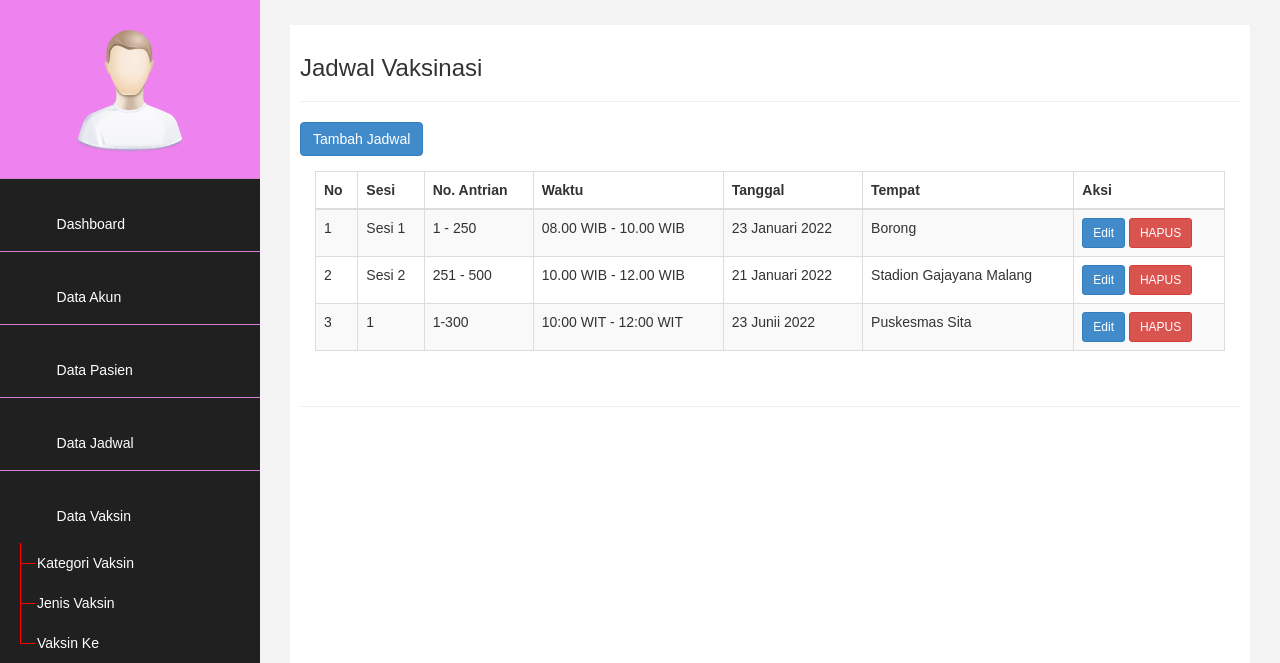
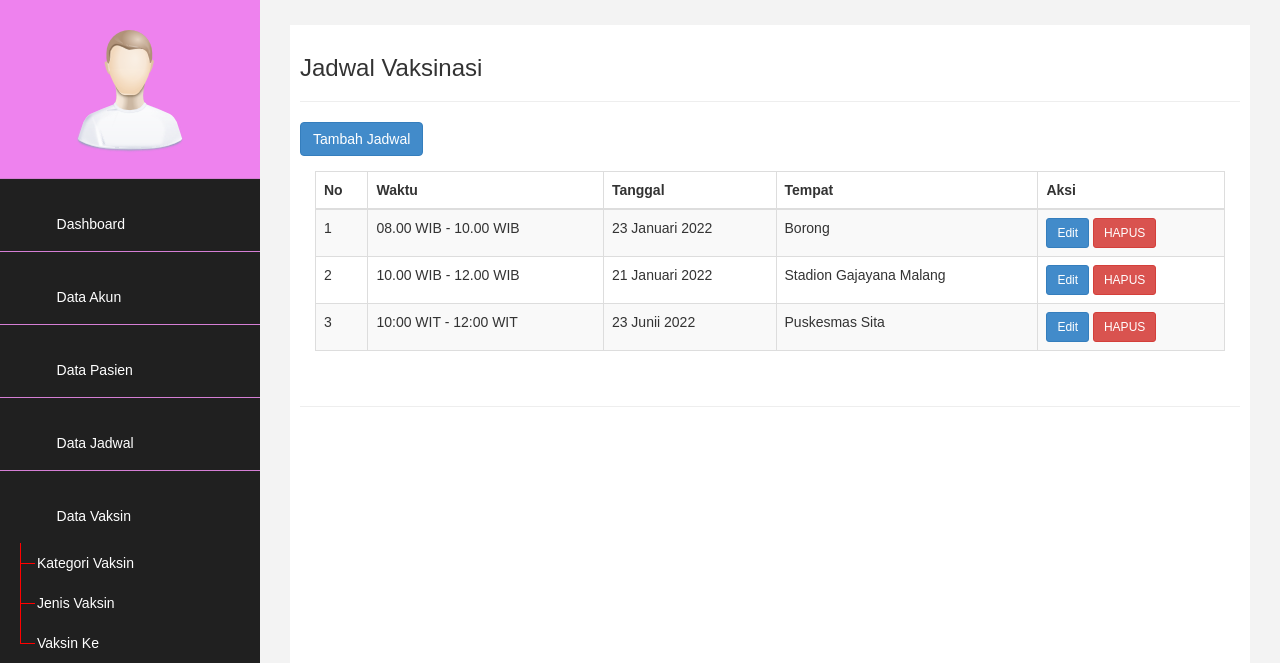
Before and after one commit to Lidiarati/skripsi_vaksinasi, a PHP site: page /html2pdf/halaman.php?page=jadwal in a window 1280 px wide. Shown: the part 60-723 px from the top of the page. Run offline with PHP 8.4, Linux system fonts and the light colour scheme; the visitor is signed in with stand-in values (Sample User, id 1); data comes from the database, SQL or seed files in the repository; some libraries are stand-ins or nearby versions; some web fonts are replaced.

Commit message:
first commit

```diff
--- a/edit_jadwal.php
+++ b/edit_jadwal.php
@@ -48,7 +48,7 @@
                 <div class="item form-group">
 				<div class="col-md-6 col-sm-6 offset-md-3">
 					<input type="submit" name="submit" class="btn btn-primary" value="Simpan">
-					<a href="halaman.php?page=pasien" class="btn btn-warning">Kembali</a>
+					<a href="halaman.php?page=jadwal" class="btn btn-warning">Kembali</a>
 				</div>
             </div>
         </form>
--- a/jadwal.php
+++ b/jadwal.php
@@ -18,8 +18,6 @@ include('koneksi.php');
                                     <thead>
                                         <tr>
                                         <th>No</th>
-                                        <th>Sesi</th>
-                                        <th>No. Antrian</th>
                                         <th>Waktu</th>
                                         <th>Tanggal</th>
                                         <th>Tempat</th>
@@ -39,8 +37,6 @@ include('koneksi.php');
                                     ?>
                                           <tr>
                                           <td><?php echo $no++; ?></td>
-                                          <td><?php echo $data['sesi']; ?></td>
-                                          <td><?php echo $data['antrian']; ?></td>
                                           <td><?php echo $data['jam']; ?></td>
                                           <td><?php echo $data['tanggal']; ?></td>
                                           <td><?php echo $data['tempat']; ?></td>
--- a/vaksin/jadwal_vaksin.php
+++ b/vaksin/jadwal_vaksin.php
@@ -152,8 +152,6 @@
                                 ?>
                                 <thead class="text-primary">
                                     <th>No</th>
-                                    <th>Sesi</th>
-                                    <th>No. Antrian</th>
                                     <th>Waktu</th>
                                     <th>Tanggal</th>
                                     <th>Tempat</th>
@@ -165,8 +163,6 @@
                                 ?>
                                     <tr>
                                         <td><?=$no?></td>
-                                        <td><?=$data['sesi']?></td>
-                                        <td><?=$data['antrian']?></td>
                                         <td><?=$data['jam']?></td>
                                         <td><?=$data['tanggal']?></td>
                                         <td><?=$data['tempat']?></td>
```
